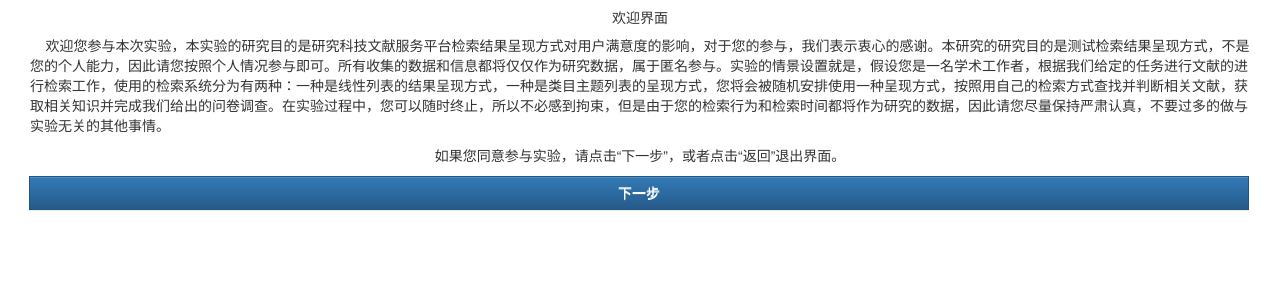
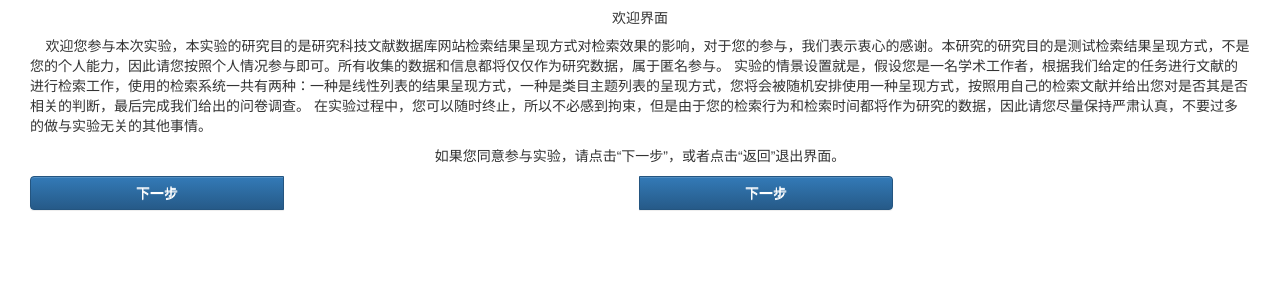
Before and after one commit to breeve/Kdb, a Flask app: page / in a window 1280 px wide. Shown: the top 300 px of the page. Run offline with Flask 2, Linux system fonts and the light colour scheme; parts of the project's set-up code (start-up, migrations or seed data) failed here and were passed over; some libraries are stand-ins or nearby versions.

Commit message:
no message

```diff
--- a/flask/app/templates/index.html
+++ b/flask/app/templates/index.html
@@ -5,14 +5,19 @@
 <div class="col-sm-12  col-xs-12 ">
     <h5 class="text-center">欢迎界面</h5>
     <p class="text-left">
-    &nbsp;&nbsp;&nbsp;&nbsp;欢迎您参与本次实验，本实验的研究目的是研究科技文献服务平台检索结果呈现方式对用户满意度的影响，对于您的参与，我们表示衷心的感谢。本研究的研究目的是测试检索结果呈现方式，不是您的个人能力，因此请您按照个人情况参与即可。所有收集的数据和信息都将仅仅作为研究数据，属于匿名参与。实验的情景设置就是，假设您是一名学术工作者，根据我们给定的任务进行文献的进行检索工作，使用的检索系统分为有两种：一种是线性列表的结果呈现方式，一种是类目主题列表的呈现方式，您将会被随机安排使用一种呈现方式，按照用自己的检索方式查找并判断相关文献，获取相关知识并完成我们给出的问卷调查。在实验过程中，您可以随时终止，所以不必感到拘束，但是由于您的检索行为和检索时间都将作为研究的数据，因此请您尽量保持严肃认真，不要过多的做与实验无关的其他事情。
+    &nbsp;&nbsp;&nbsp;&nbsp;欢迎您参与本次实验，本实验的研究目的是研究科技文献数据库网站检索结果呈现方式对检索效果的影响，对于您的参与，我们表示衷心的感谢。本研究的研究目的是测试检索结果呈现方式，不是您的个人能力，因此请您按照个人情况参与即可。所有收集的数据和信息都将仅仅作为研究数据，属于匿名参与。
+实验的情景设置就是，假设您是一名学术工作者，根据我们给定的任务进行文献的进行检索工作，使用的检索系统一共有两种：一种是线性列表的结果呈现方式，一种是类目主题列表的呈现方式，您将会被随机安排使用一种呈现方式，按照用自己的检索文献并给出您对是否其是否相关的判断，最后完成我们给出的问卷调查。
+在实验过程中，您可以随时终止，所以不必感到拘束，但是由于您的检索行为和检索时间都将作为研究的数据，因此请您尽量保持严肃认真，不要过多的做与实验无关的其他事情。
     </p>
     <p class="text-center">如果您同意参与实验，请点击“下一步”，或者点击“返回”退出界面。</p>
 
     <form class="form-horizontal" action="/personalinfo" method="get">
-        <div class="input-group">
+        <div class="input-group col-sm-12  col-xs-12">
             <span class="input-group-btn">
-                <button class="btn btn-default btn-primary col-sm-12  col-xs-12 " type="submit">下一步</button>
+                <button class="btn btn-default btn-primary col-sm-5  col-xs-5 " type="submit">下一步</button>
+            </span>
+            <span class="input-group-btn">
+                <button class="btn btn-default btn-primary col-sm-5  col-xs-5 " type="submit">下一步</button>
             </span>
         </div>
     </form>
```
